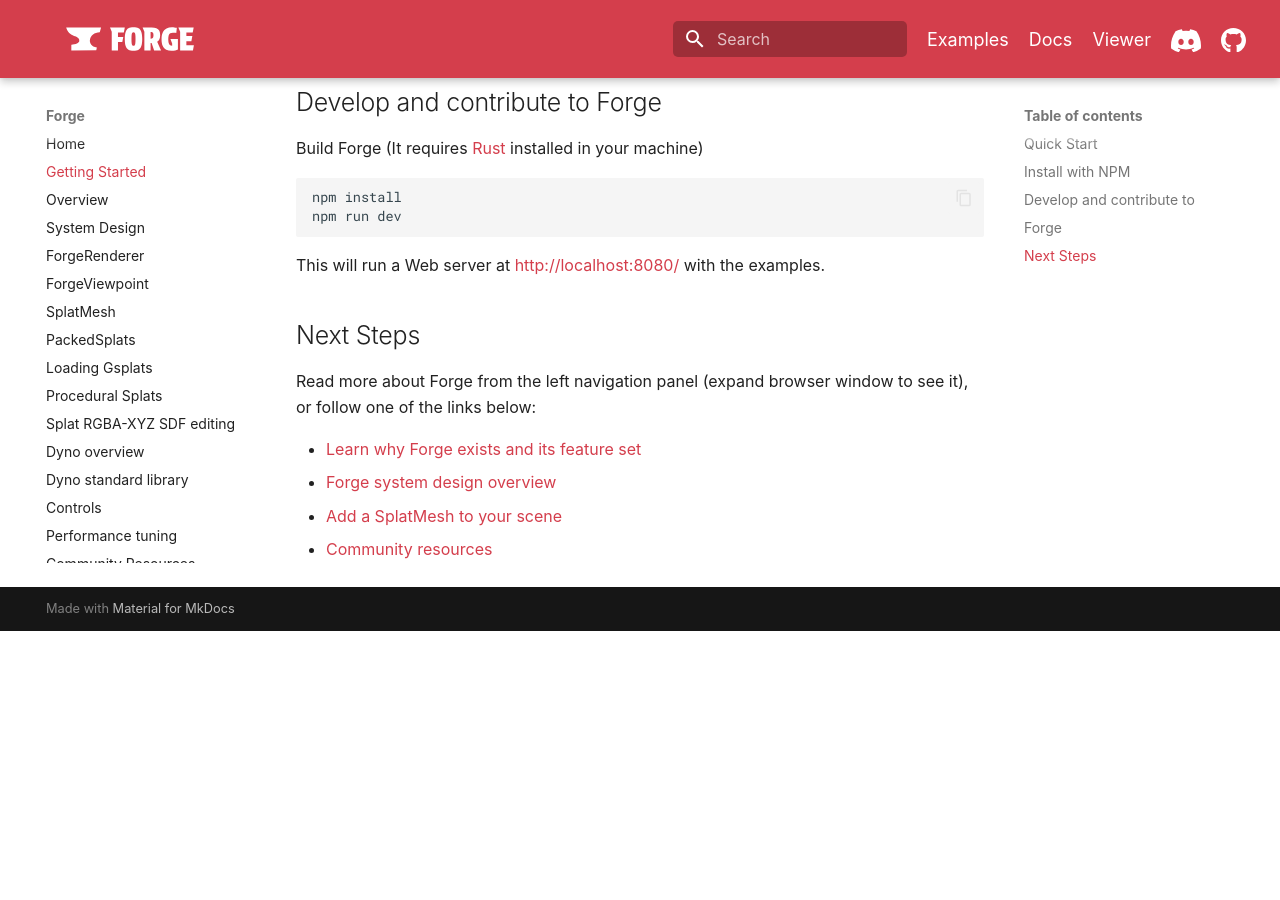
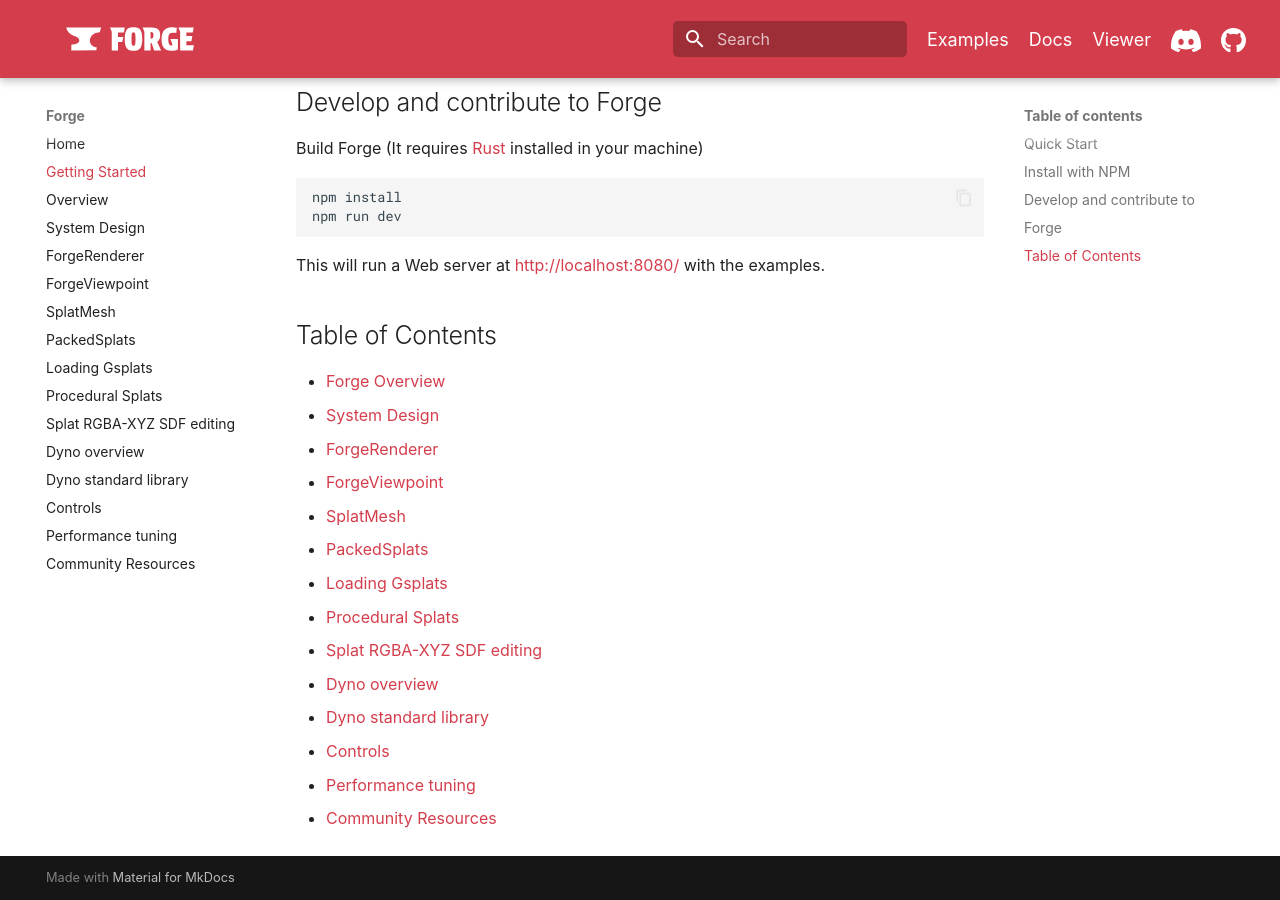
Before and after one commit to winnie1994/spark, an MkDocs documentation site: the page built from docs/docs/index.md, in a window 1280 px wide and 900 px high, scrolled down 980 px. Built offline with MkDocs 1.6.1 and Material for MkDocs 9.7.7, drawn with Linux system fonts in a browser that asks for light colours; before the commit the page ends 1611 px from its top, so only the background shows below that.

Commit message:
Add ToC to Getting Start.

```diff
--- a/docs/docs/index.md
+++ b/docs/docs/index.md
@@ -51,11 +51,19 @@ npm run dev
 
 This will run a Web server at [http://localhost:8080/](http://localhost:8080/) with the examples.
 
-## Next Steps
+## Table of Contents
 
-Read more about Forge from the left navigation panel (expand browser window to see it), or follow one of the links below:
-
-- [Learn why Forge exists and its feature set](overview.md)
-- [Forge system design overview](system-design.md)
-- [Add a SplatMesh to your scene](splat-mesh.md)
-- [Community resources](community-resources.md)
+- [Forge Overview](overview.md)
+- [System Design](system-design.md)
+- [ForgeRenderer](forge-renderer.md)
+- [ForgeViewpoint](forge-viewpoint.md)
+- [SplatMesh](splat-mesh.md)
+- [PackedSplats](packed-splats.md)
+- [Loading Gsplats](loading-splats.md)
+- [Procedural Splats](procedural-splats.md)
+- [Splat RGBA-XYZ SDF editing](splat-editing.md)
+- [Dyno overview](dyno-overview.md)
+- [Dyno standard library](dyno-stdlib.md)
+- [Controls](controls.md)
+- [Performance tuning](performance.md)
+- [Community Resources](community-resources.md)
```
